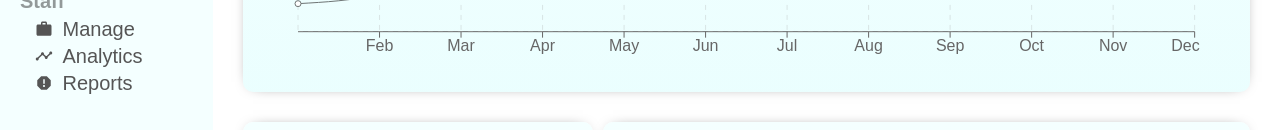
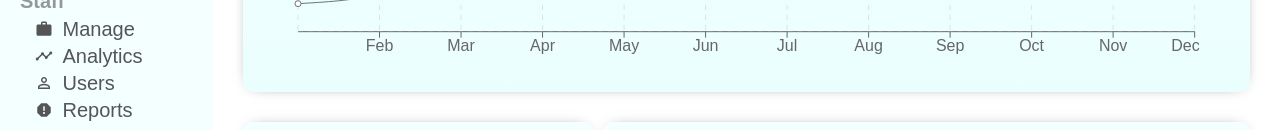
Before and after one commit to suhailm9055/admin-dashboard, a React (Create React App) app: page / in a window 1280 px wide. Shown: the part 434-564 px from the top of the page. Built offline with nearby package versions, Linux system fonts and the light colour scheme; a web font is replaced by a local one.

Commit message:
menuselection component

```diff
--- /dev/null
+++ b/src/components/MenuItem.jsx
@@ -0,0 +1,71 @@
+import React, { useState } from 'react'
+import styled from "styled-components";
+
+import { Link } from "react-router-dom";
+import {
+    Assessment,
+    ChatBubble,
+    CurrencyRupeeSharp,
+    DynamicFeed,
+    Email,
+    Home,
+    LocalMall,
+    PermIdentity,
+    Report,
+    Timeline,
+    TrendingUp,
+    Work,
+  } from "@mui/icons-material";
+const ListItem = styled.li`
+  padding: 2px;
+  cursor: pointer;
+  display: flex;
+  align-items: center;
+  font-size: 20px;
+  font-weight: 400;
+  border-radius: 10px;
+  background-color:  "#c5ffff" ;
+  &:hover {
+    background-color: #c5ffff;
+  }
+`;
+
+
+
+const IconSize = "18px";
+const marginInline = "10px";
+const MenuItem = (menu) => {
+    var selected = menu.selected;
+
+    console.log(selected+"selected");
+    const [selection, setSelection] = useState();
+    console.log(selection+"selection");
+
+  return (
+      <>
+    <Link
+              style={{ color: "inherit", textDecoration: "inherit" }}
+              to={"/"+menu.selected}
+              >
+              {selection === (menu.selected) ? (
+                  <ListItem style={{ backgroundColor: "#c5ffff" }}>
+                  {" "}
+                  <PermIdentity
+                    style={{ fontSize: IconSize, marginInline: marginInline }}
+                    />
+                  Users
+                </ListItem>
+              ) : (
+                  <ListItem onClick={() => setSelection(menu.selected)}>
+                  <PermIdentity
+                    style={{ fontSize: IconSize, marginInline: marginInline }}
+                    />
+                  Users
+                </ListItem>
+              )}
+              </Link>
+              </>
+  )
+}
+
+export default MenuItem
--- a/src/components/Sidebar.jsx
+++ b/src/components/Sidebar.jsx
@@ -15,10 +15,8 @@ import {
 import React, { useState } from "react";
 import styled from "styled-components";
 
-import {
-
-  Link
-} from "react-router-dom";
+import { Link } from "react-router-dom";
+import MenuItem from "./MenuItem";
 const Container = styled.div`
   background-color: #f4ffff;
   height: calc(100vh - 50px);
@@ -59,21 +57,37 @@ const IconSize = "18px";
 const marginInline = "10px";
 
 export const Sidebar = () => {
+  const [selection1, setSelection] = useState("Home");
+  console.log(selection1);
   return (
     <Container>
       <Wrapper>
         <Menu>
           <Title>Dashboard</Title>
           <List>
-            <Link style={{ color: 'inherit', textDecoration: 'inherit'}} to="/">
-            <ListItem selection="selected">
-
+            <Link
+              style={{ color: "inherit", textDecoration: "inherit" }}
+              to="/"
+            >
+              {selection1 === "Home" ? (
+                <ListItem style={{ backgroundColor: "#c5ffff" }}>
+                  {" "}
                   <Home
                     style={{ fontSize: IconSize, marginInline: marginInline }}
                   />
                   Home
                 </ListItem>
+              ) : (
+                <ListItem onClick={() => setSelection("Home")}>
+                  <Home
+                    style={{ fontSize: IconSize, marginInline: marginInline }}
+                  />
+                  Home
+                </ListItem>
+              )}
             </Link>
+
+
             <ListItem>
               <Timeline
                 style={{ fontSize: IconSize, marginInline: marginInline }}
@@ -91,13 +105,26 @@ export const Sidebar = () => {
         <Menu>
           <Title>Quick Menu</Title>
           <List>
-          <Link style={{ color: 'inherit', textDecoration: 'inherit'}} to="/users">
-            <ListItem >
+          <Link
+              style={{ color: "inherit", textDecoration: "inherit" }}
+              to="/users"
+            >
+              {selection1 === "Users" ? (
+                <ListItem style={{ backgroundColor: "#c5ffff" }}>
+                  {" "}
                   <PermIdentity
                     style={{ fontSize: IconSize, marginInline: marginInline }}
                   />
                   Users
                 </ListItem>
+              ) : (
+                <ListItem onClick={() => setSelection("Users")}>
+                  <PermIdentity
+                    style={{ fontSize: IconSize, marginInline: marginInline }}
+                  />
+                  Users
+                </ListItem>
+              )}
               </Link>
             <ListItem>
               <LocalMall
@@ -157,6 +184,7 @@ export const Sidebar = () => {
               />
               Analytics
             </ListItem>
+              <MenuItem selected="users" onClick={() => setSelection("null")}/>
             <ListItem>
               <Report
                 style={{ fontSize: IconSize, marginInline: marginInline }}
```
Lines whose indentation alone changed are shown as unchanged.
